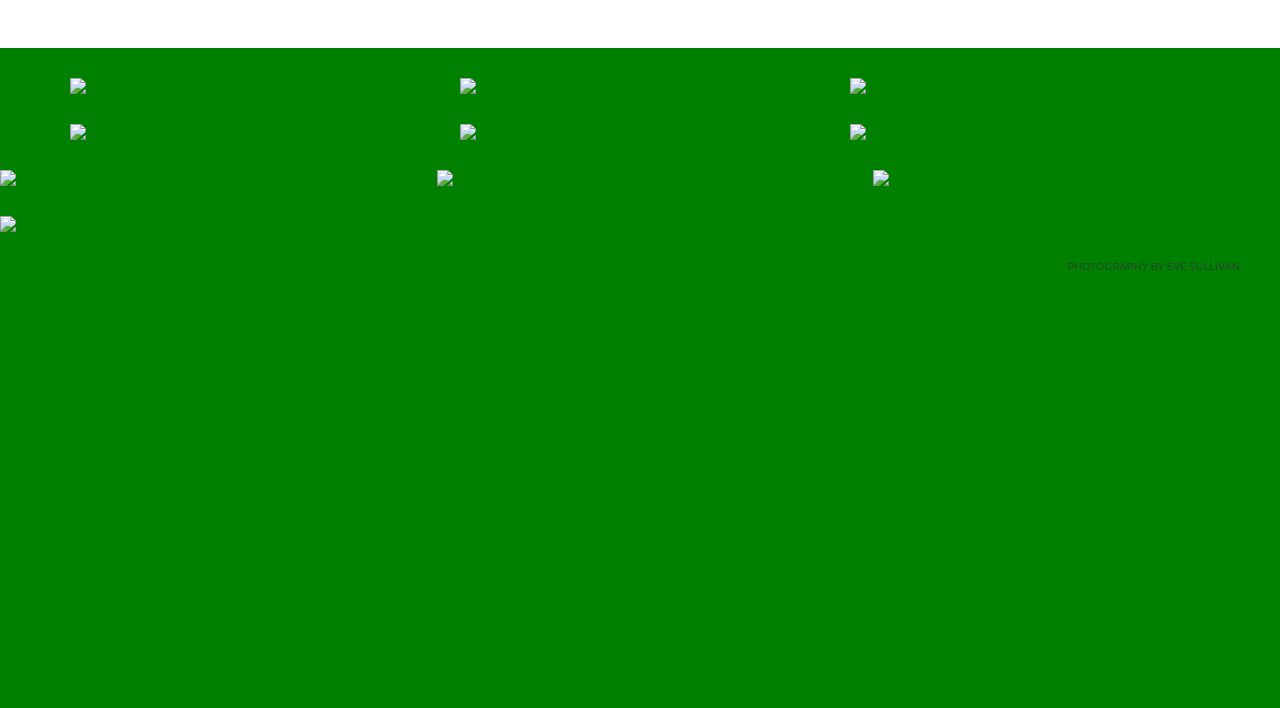
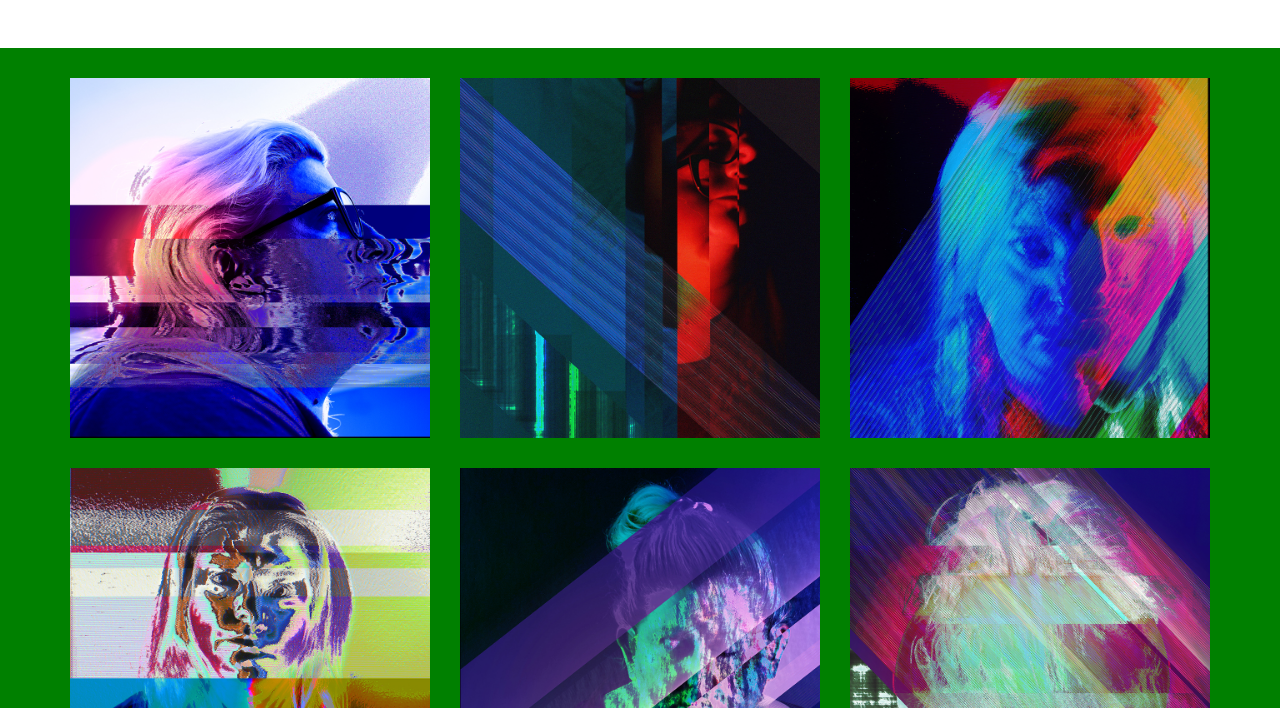
Before and after one commit to evesullivan/SullivanE_Final_ART386, a plain HTML site: page index.html in a window 1280 px wide. Shown: the part 92-800 px from the top of the page. Drawn offline with nearby package versions, Linux system fonts and the light colour scheme.

Commit message:
Update index.html

```diff
--- a/index.html
+++ b/index.html
@@ -21,44 +21,44 @@
 <div class="container">
   <div class="row">
     <div class="col-md-4">
-      <img class="img-responsive" src="01.jpg">
+      <img class="img-responsive" src="01.1.jpg">
     </div>
     <div class="col-md-4">
-      <img class="img-responsive" src="02.jpg">
+      <img class="img-responsive" src="02.1.jpg">
     </div>
     <div class="col-md-4">
-      <img class="img-responsive" src="03.jpg">
+      <img class="img-responsive" src="03.1.jpg">
     </div>
   </div>
 
   <div class="row">
     <div class="col-md-4">
-      <img class="img-responsive" src="04.jpg">
+      <img class="img-responsive" src="04.1.jpg">
     </div>
     <div class="col-md-4">
-      <img class="img-responsive" src="05.jpg">
+      <img class="img-responsive" src="05.1.jpg">
     </div>
     <div class="col-md-4">
-      <img class="img-responsive" src="06.jpg">
+      <img class="img-responsive" src="06.1.jpg">
     </div>
   </div>
 </div>
 
 <div class="row">
     <div class="col-md-4">
-      <img class="img-responsive" src="07.jpg">
+      <img class="img-responsive" src="07.1.jpg">
     </div>
     <div class="col-md-4">
-      <img class="img-responsive" src="08.jpg">
+      <img class="img-responsive" src="08.1.jpg">
     </div>
   <div class="col-md-4">
-      <img class="img-responsive" src="09.jpg">
+      <img class="img-responsive" src="09.1.jpg">
     </div>
 </div>
 
   <div class="row">
     <div class="col-md-4">
-      <img class="img-responsive" src="10.jpg">
+      <img class="img-responsive" src="10.1.jpg">
     </div>
 </div>
 
```
